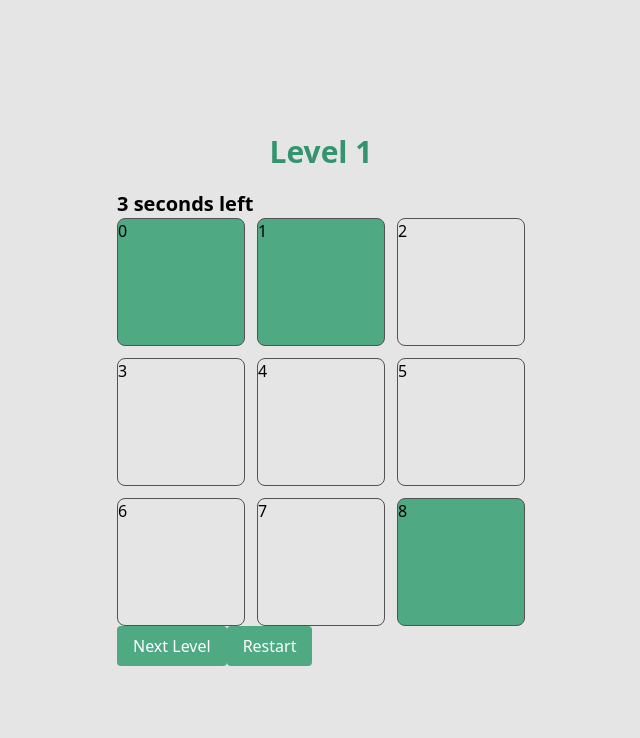
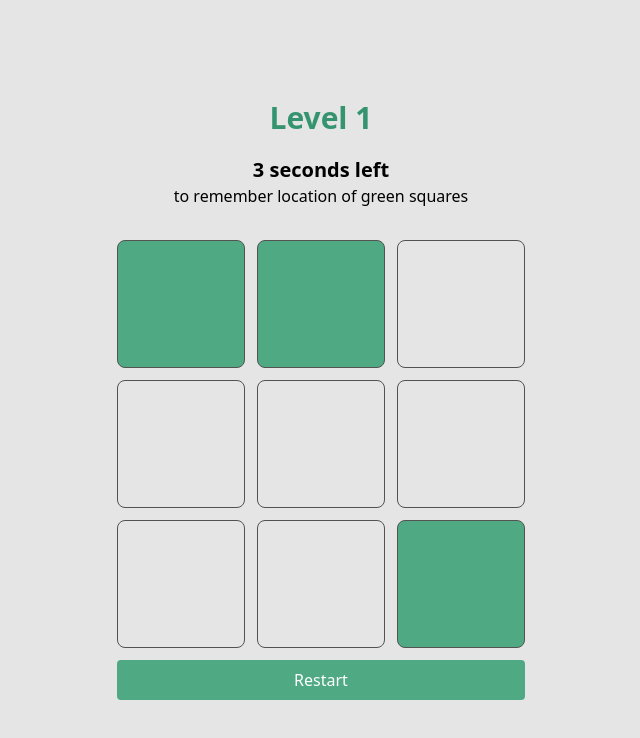
Before and after one commit to jlimsy/memory-game, a React (Vite) app: page / in a window 1280 px wide. Both pictures are taken after a click on the button "Start Game". Shown: the top 738 px of the page, without its empty margins (319-959 px from the left). Built offline with nearby package versions, Linux system fonts and the light colour scheme.

Commit message:
reset selectedCells array at each level

```diff
--- a/src/components/Cell.jsx
+++ b/src/components/Cell.jsx
@@ -1,4 +1,5 @@
 import { useEffect, useState } from "react";
+import { CSSTransition } from "react-transition-group";
 
 export default function Cell({
   id,
@@ -7,25 +8,35 @@ export default function Cell({
   setShow,
   selectedCells,
   setSelectedCells,
+  isRunning,
 }) {
+  const [flip, setFlip] = useState(false);
   let greenCells = green;
+
+  useEffect(() => {
+    console.log("green", green);
+    console.log("selected", selectedCells);
+    console.log("isRunning", isRunning);
+  }, [selectedCells, isRunning]);
 
   const handleFlip = (event) => {
     console.log("flip:", event.target.id);
     setSelectedCells([...selectedCells, event.target.id]);
+    setFlip(true);
   };
 
   return (
     <>
-      {/* <div
-        id={`${id}`}
-        className={`border border-neutral-600 h-32 w-32 rounded-lg ${
-          greenCells.includes(id) && show ? "bg-green-400" : ""
-        }`}
-      >
-        {id}
-      </div> */}
-      {greenCells.includes(id) && show ? (
+      <CSSTransition in={!isRunning && !flip} timeout={1000} classNames="flip">
+        <div
+          id={`${id}`}
+          className={`border border-neutral-600 h-32 w-32 rounded-lg ${
+            greenCells.includes(id) && show ? "bg-green-400" : ""
+          }`}
+          onClick={handleFlip}
+        ></div>
+
+        {/* {greenCells.includes(id) && show ? (
         <div
           id={`${id}`}
           className="front border border-neutral-600 h-32 w-32 rounded-lg bg-green-400"
@@ -40,7 +51,8 @@ export default function Cell({
         >
           {id}
         </div>
-      )}
+      )} */}
+      </CSSTransition>
     </>
   );
 }
--- a/src/components/Grid.jsx
+++ b/src/components/Grid.jsx
@@ -1,11 +1,17 @@
 import { useEffect, useState } from "react";
-import { CSSTransition } from "react-transition-group";
 import Cell from "./Cell";
 import gridSize from "../utils/gridSize";
 
-export default function Grid({ grid, show, setShow, level }) {
+export default function Grid({
+  grid,
+  show,
+  setShow,
+  level,
+  selectedCells,
+  setSelectedCells,
+  isRunning,
+}) {
   const [green, setGreen] = useState([]);
-  const [selectedCells, setSelectedCells] = useState([]);
 
   //* give each cell an id
   let numCells = [...Array(Math.pow(grid, 2))].map((cell, idx) => idx);
@@ -22,7 +28,7 @@ export default function Grid({ grid, show, setShow, level }) {
     setGreen(greenCells);
     console.log("green", green);
     console.log(selectedCells);
-  }, [level, selectedCells]);
+  }, [level]);
 
   return (
     <div className={`grid grid-cols-${grid} gap-3`}>
@@ -35,6 +41,7 @@ export default function Grid({ grid, show, setShow, level }) {
           setShow={setShow}
           selectedCells={selectedCells}
           setSelectedCells={setSelectedCells}
+          isRunning={isRunning}
         />
       ))}
     </div>
--- a/src/index.css
+++ b/src/index.css
@@ -1,6 +1,8 @@
 @tailwind base;
 @tailwind components;
 @tailwind utilities;
+
+/* Tailwind customisation */
 
 @layer base {
   body {
@@ -19,6 +21,8 @@
         @apply  py-2 px-4 rounded bg-green-400 text-white hover:bg-green-500;
     }
   }
+
+/* dynamic screen size */
 
 .grid-cols-3 {
   grid-template-columns: repeat(3, 1fr);
@@ -39,3 +43,19 @@
 .grid-cols-7 {
   grid-template-columns: repeat(7, 1fr);
 }
+
+/* animations */
+
+.flip-exit {
+  transform: rotateY(0deg);
+}
+
+.flip-exit-active {
+  transform: rotateY(180deg);
+  transition: transform 300ms;
+}
+
+.flip-exit-done {
+  transform: rotateY(180deg);
+
+}
--- a/src/pages/GamePage.jsx
+++ b/src/pages/GamePage.jsx
@@ -6,6 +6,7 @@ import gridSize from "../utils/gridSize";
 export default function GamePage({
   seconds,
   setSeconds,
+  isRunning,
   setIsRunning,
   show,
   setShow,
@@ -13,6 +14,7 @@ export default function GamePage({
   setLevel,
 }) {
   const [grid, setGrid] = useState(gridSize.level1.size);
+  const [selectedCells, setSelectedCells] = useState([]);
 
   const handleLevel = () => {
     setLevel(level + 1);
@@ -20,8 +22,8 @@ export default function GamePage({
     setShow(true);
     setSeconds(5);
     setIsRunning(true);
+    setSelectedCells([]);
   };
-  console.log("setShow", show);
 
   const handleRestart = () => {
     window.location.reload();
@@ -29,11 +31,24 @@ export default function GamePage({
   console.log(grid);
 
   return (
-    <>
-      <Timer seconds={seconds} />
-      <Grid grid={grid} show={show} setShow={setShow} level={level} />
-      {level < 10 && <button onClick={handleLevel}>Next Level</button>}
+    <div className="grid gap-3">
+      <div className="text-center mb-5">
+        <Timer seconds={seconds} />
+        <span>to remember location of green squares</span>
+      </div>
+      <Grid
+        grid={grid}
+        show={show}
+        setShow={setShow}
+        level={level}
+        selectedCells={selectedCells}
+        setSelectedCells={setSelectedCells}
+        isRunning={isRunning}
+      />
+      {(level < 10 && isRunning) || (
+        <button onClick={handleLevel}>Next Level</button>
+      )}
       <button onClick={handleRestart}>Restart</button>
-    </>
+    </div>
   );
 }
--- a/src/pages/WelcomePage.jsx
+++ b/src/pages/WelcomePage.jsx
@@ -68,6 +68,7 @@ export default function WelcomePage() {
           <GamePage
             seconds={seconds}
             setSeconds={setSeconds}
+            isRunning={isRunning}
             setIsRunning={setIsRunning}
             show={show}
             setShow={setShow}
```
Lines whose indentation alone changed are shown as unchanged.
